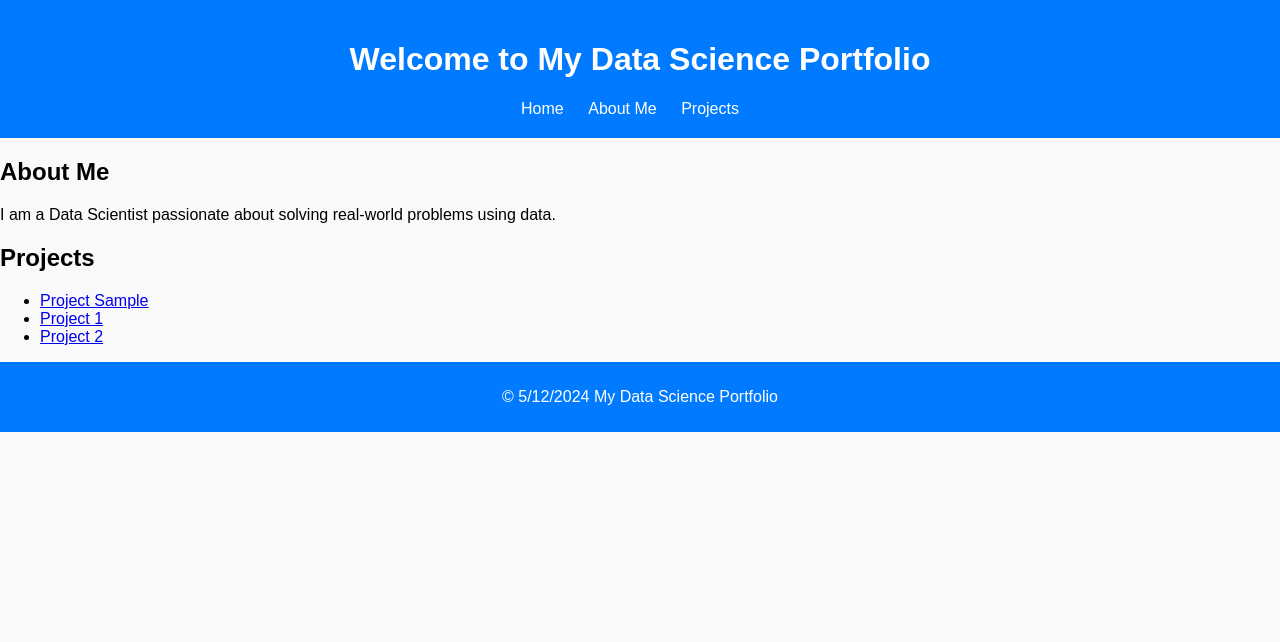
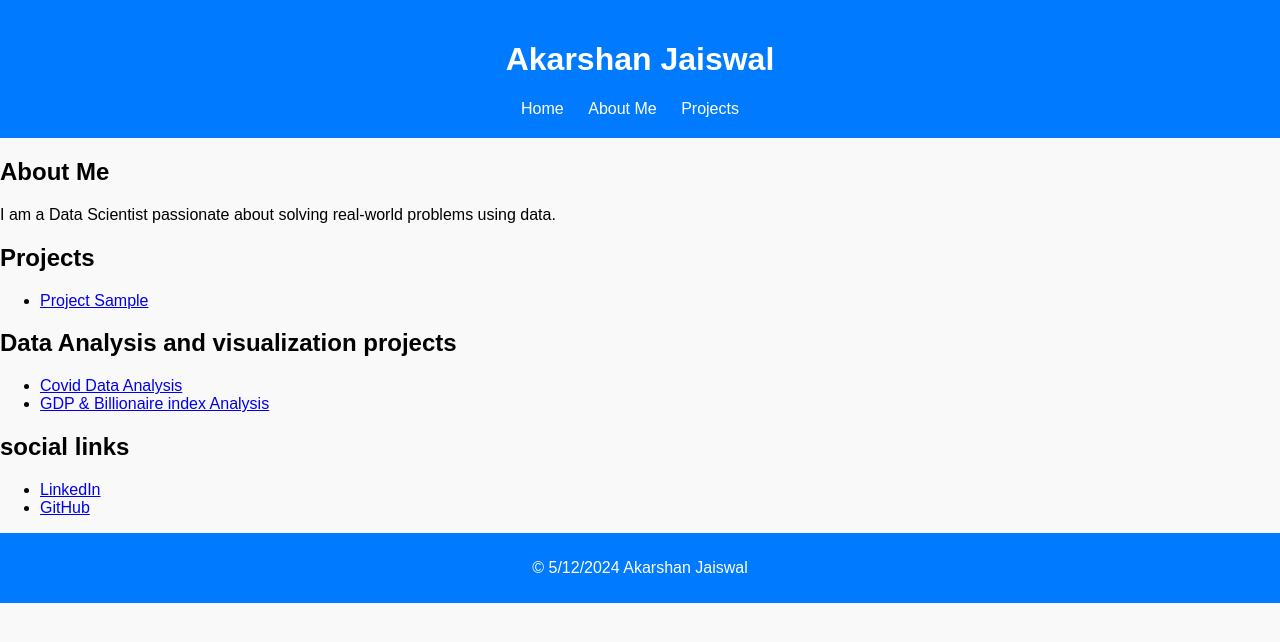
Before and after one commit to Akarshan-Jaiswal/Akarshan-Jaiswal.github.io, a plain HTML site: page index.html in a window 1280 px wide. Drawn offline with Linux system fonts and the light colour scheme.

Commit message:
[Update0]

```diff
--- a/index.html
+++ b/index.html
@@ -3,13 +3,13 @@
 <head>
     <meta charset="UTF-8">
     <meta name="viewport" content="width=device-width, initial-scale=1.0">
-    <title>My Data Science Portfolio</title>
+    <title>Akarshan Jaiswal's Portfolio</title>
     <link rel="stylesheet" href="styles.css">
     <script src="script.js" defer></script>
 </head>
 <body>
     <header>
-        <h1>Welcome to My Data Science Portfolio</h1>
+        <h1>Akarshan Jaiswal</h1>
         <nav>
             <ul>
                 <li><a href="index.html">Home</a></li>
@@ -26,13 +26,24 @@
         <h2>Projects</h2>
         <ul>
             <li><a href="project.html">Project Sample</a></li>
-            <li><a href="./Datavizualization/CW1/CW1.html">Project 1</a></li>
-            <li><a href="./Datavizualization/CW2/CW2.html">Project 2</a></li>
+            <!-- Add more projects as needed -->
+        </ul>
+        <h2>Data Analysis and visualization projects</h2>
+        <ul>
+            <li><a href="./Datavizualization/CW1/CW1.html">Covid Data Analysis</a></li>
+            <li><a href="./Datavizualization/CW2/CW2.html">GDP & Billionaire index Analysis</a></li>
+        </ul>
+    </section>
+    <section>
+        <h2>social links</h2>
+        <ul>
+            <li><a href="https://www.linkedin.com/in/akarshan-jaiswal/" target="_blank" class="btn">LinkedIn</a></li>
+            <li><a href="https://github.com/Akarshan-Jaiswal/" target="_blank" class="btn">GitHub</a></li>
             <!-- Add more projects as needed -->
         </ul>
     </section>
     <footer>
-        <p>&copy; <span id="current-date"></span> My Data Science Portfolio</p>
+        <p>&copy; <span id="current-date"></span> Akarshan Jaiswal</p>
     </footer>
 </body>
 </html>
```
Also changed, not shown: styles.css (line endings or trailing spaces).
